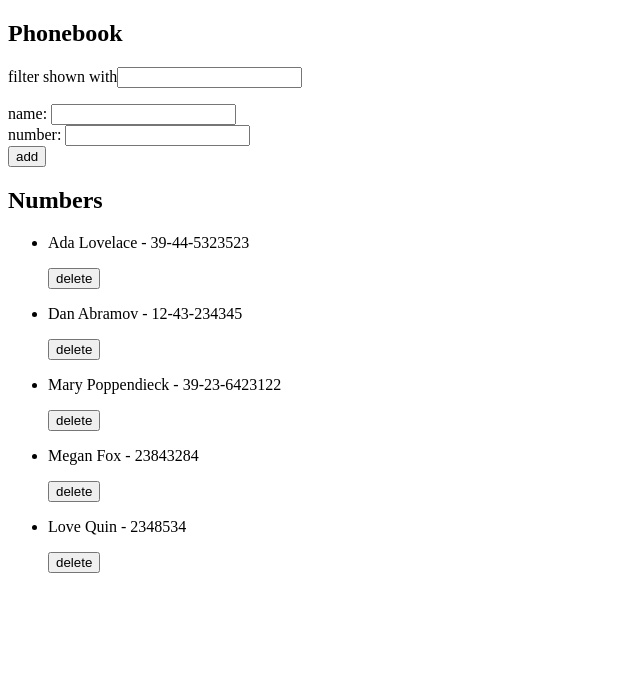
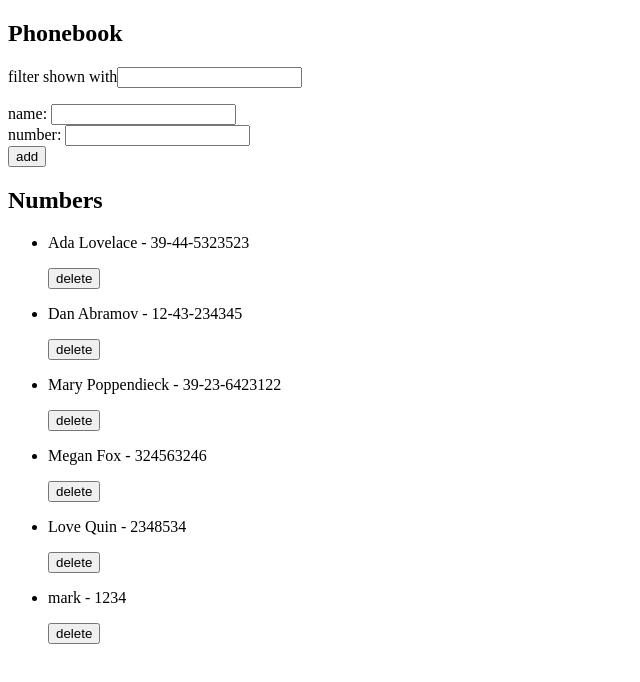
Before and after one commit to Natalia912/Fullstack-Course, a React (Vite) app in the folder part2/phonebook/: page / in a window 1280 px wide. Shown: the top 682 px of the page, without its empty margins (0-640 px from the left). Built offline with nearby package versions, Linux system fonts and the light colour scheme; data requests are answered from the project's data file.

Commit message:
part2: exercise 2.15

```diff
--- a/part2/phonebook/db.json
+++ b/part2/phonebook/db.json
@@ -17,13 +17,18 @@
     },
     {
       "name": "Megan Fox",
-      "number": "23843284",
+      "number": "324563246",
       "id": 6
     },
     {
       "name": "Love Quin",
       "number": "2348534",
       "id": 7
+    },
+    {
+      "name": "mark",
+      "number": "1234",
+      "id": 8
     }
   ]
 }
--- a/part2/phonebook/src/App.jsx
+++ b/part2/phonebook/src/App.jsx
@@ -30,8 +30,19 @@ function App() {
 
   const handleSubmit = (event) => {
     event.preventDefault()
-    if (persons.find(person => person.name === newPerson.name)) {
-      alert(`${newPerson.name} is already added to the phonebook`)
+    const confirmMessage = `${newPerson.name} is already added to the phonebook, replace the old number with a new one?`
+    if (persons.some(person => person.name === newPerson.name)) {
+      if (window.confirm(confirmMessage)) {
+        const person = persons.find(person => person.name === newPerson.name)
+        notesServices
+          .updateNote(person.id, {...person, number: newPerson.number})
+          .then(newPerson => {
+            setPersons(
+              prev => prev.map(prevPerson => prevPerson.name === newPerson.name ? newPerson : prevPerson)
+            )
+          })
+
+      }
 
     } else {
       notesServices
--- a/part2/phonebook/src/services/notes.js
+++ b/part2/phonebook/src/services/notes.js
@@ -6,7 +6,7 @@ const getAllNotes = () => axios.get(BASE_URL).then(res => res.data)
 
 const addNote = (note) => axios.post(BASE_URL, note).then(res => res.data)
 
-const updateNote = (id, newNote) => axios.put(`${BASE_URL}/${id}`, newNote)
+const updateNote = (id, newNote) => axios.put(`${BASE_URL}/${id}`, newNote).then(res => res.data)
 
 const deleteNote = (id) => axios.delete(`${BASE_URL}/${id}`)
 
```
